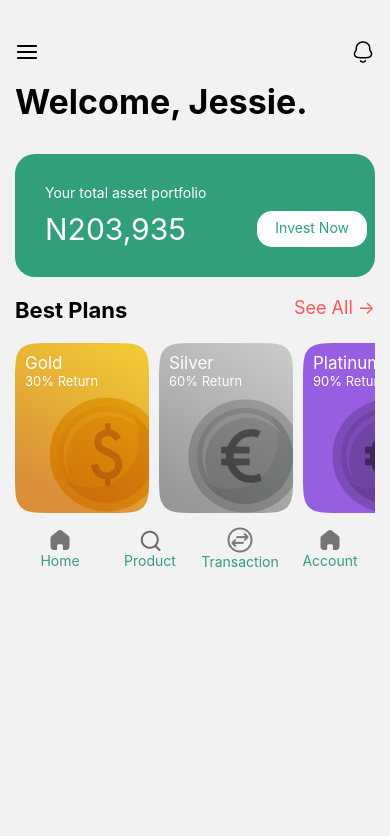
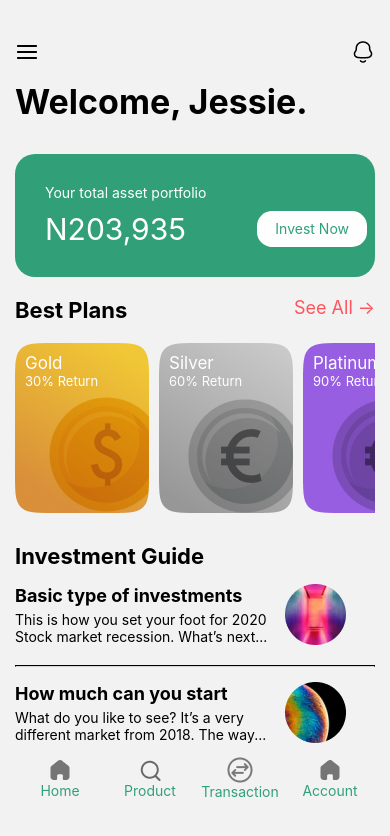
Before and after one commit to alemran22/investmentApp, a React Native app: screen /HomePage in a window 390 px wide. Shown: the top 836 px of the page. Built offline with nearby package versions, Linux system fonts and the light colour scheme.

Commit message:
investment guide section created

```diff
--- a/components/Home/index.jsx
+++ b/components/Home/index.jsx
@@ -23,7 +23,7 @@ const Homepage = () => {
           <Image source={require("../../assets/images/Notification 1.png")} />
         </TouchableOpacity>
       </View>
-      <ScrollView style={styles.main}>
+      <ScrollView horizontal={false} style={styles.main}>
         <Text style={styles.welcomeText}>Welcome, Jessie.</Text>
         <View style={styles.assetCard}>
           <Text style={styles.yourAssetText}>Your total asset portfolio</Text>
@@ -73,6 +73,45 @@ const Homepage = () => {
               </ImageBackground>
             </View>
           </ScrollView>
+        </View>
+        {/* invesment guide */}
+        <View>
+          <Text style={styles.guideViewHeading}>Investment Guide</Text>
+          {/* card1 */}
+          <View style={styles.guideView}>
+            <View style={styles.guide1}>
+              <Text style={styles.guide1Text1}>Basic type of investments</Text>
+              <Text style={styles.guide1Text2}>
+                This is how you set your foot for 2020 Stock market recession.
+                What’s next...
+              </Text>
+            </View>
+            <View style={styles.guide2}>
+              <View style={styles.main1}>
+                <Image
+                  source={require("../../assets/images/Ellipse 740 (1).png")}
+                />
+              </View>
+            </View>
+          </View>
+          <View style={styles.horizontal}></View>
+          {/*  card2 */}
+          <View style={styles.guideView}>
+            <View style={styles.guide1}>
+              <Text style={styles.guide1Text1}>How much can you start</Text>
+              <Text style={styles.guide1Text2}>
+                What do you like to see? It’s a very different market from 2018.
+                The way...
+              </Text>
+            </View>
+            <View style={styles.guide2}>
+              <View style={styles.main1}>
+                <Image
+                  source={require("../../assets/images/Ellipse 740.png")}
+                />
+              </View>
+            </View>
+          </View>
         </View>
       </ScrollView>
       <View style={styles.footer}>
@@ -129,12 +168,18 @@ const styles = StyleSheet.create({
     backgroundColor: "#FEFEFE",
     paddingLeft: 18,
     paddingRight: 18,
-    paddingTop: 8,
-    paddingBottom: 8,
+    display: "flex",
+    flexDirection: "column",
+    justifyContent: "center",
     borderRadius: 15,
     marginRight: 8,
+    paddingBottom: 1,
   },
-  buttonText: { color: "#31A078", fontSize: 14, fontWeight: "semibold" },
+  buttonText: {
+    color: "#31A078",
+    fontSize: 14,
+    fontWeight: "semibold",
+  },
   bestPlan: { paddingTop: 20 },
   bestPlanText: {
     display: "flex",
@@ -167,6 +212,32 @@ const styles = StyleSheet.create({
     marginLeft: 10,
     color: "white",
   },
+  guideView: {
+    marginTop: 15,
+    display: "flex",
+    flexDirection: "row",
+    justifyContent: "space-between",
+    alignItems: "center",
+  },
+  guideViewHeading: { fontSize: 22, fontWeight: "bold", marginTop: 30 },
+  guide1: {
+    width: "75%",
+  },
+  guide1Text1: {
+    fontWeight: "bold",
+    fontSize: 18,
+  },
+  horizontal: {
+    borderWidth: 0.5,
+    borderBottomColor: "#D4D4D6",
+    marginTop: 20,
+  },
+  guide1Text2: {
+    marginTop: 5,
+  },
+  guide2: {
+    width: "25%",
+  },
   footer: {
     height: 70,
     display: "flex",
```
Also changed, not shown: assets/images/Ellipse 740 (1).png (added), assets/images/Ellipse 740.png (added).
